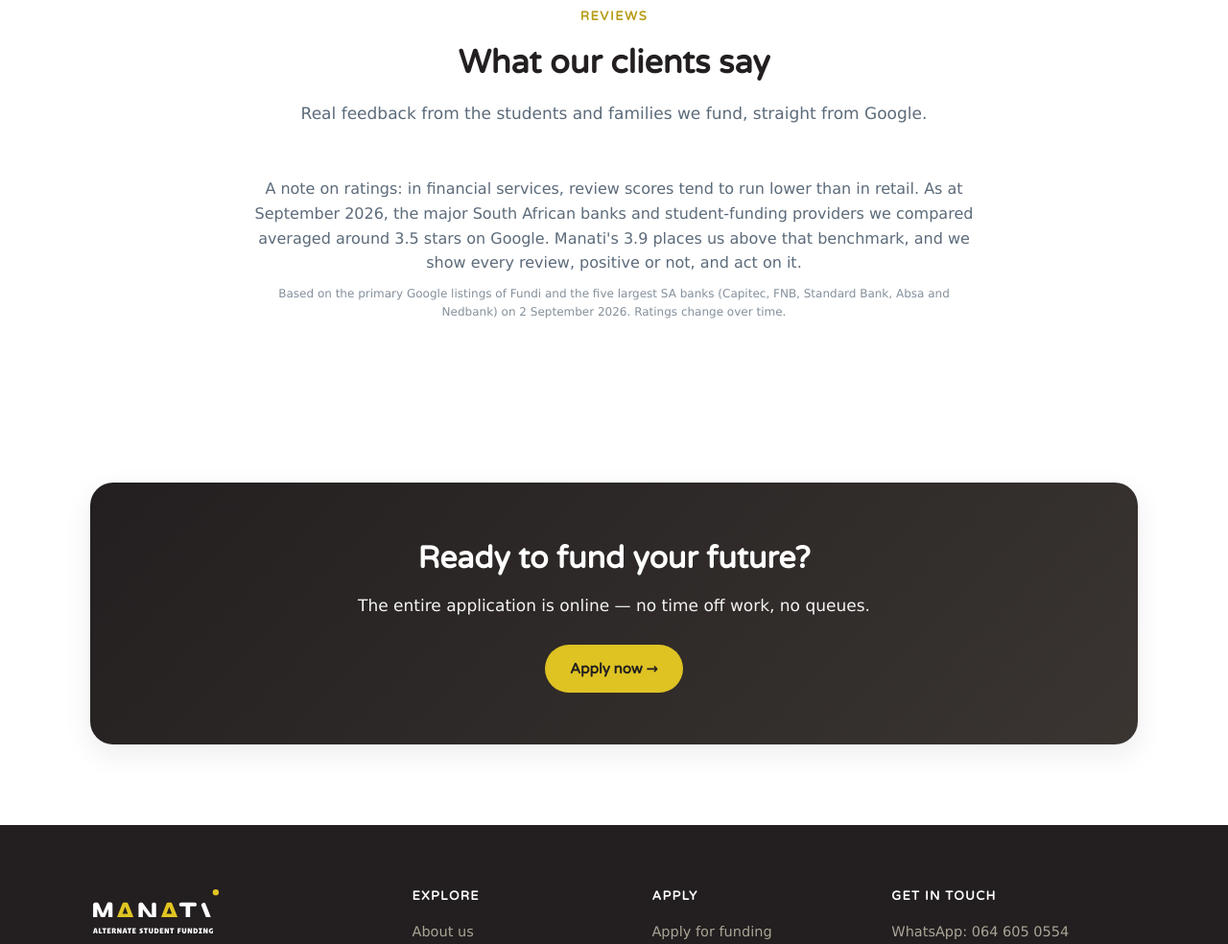
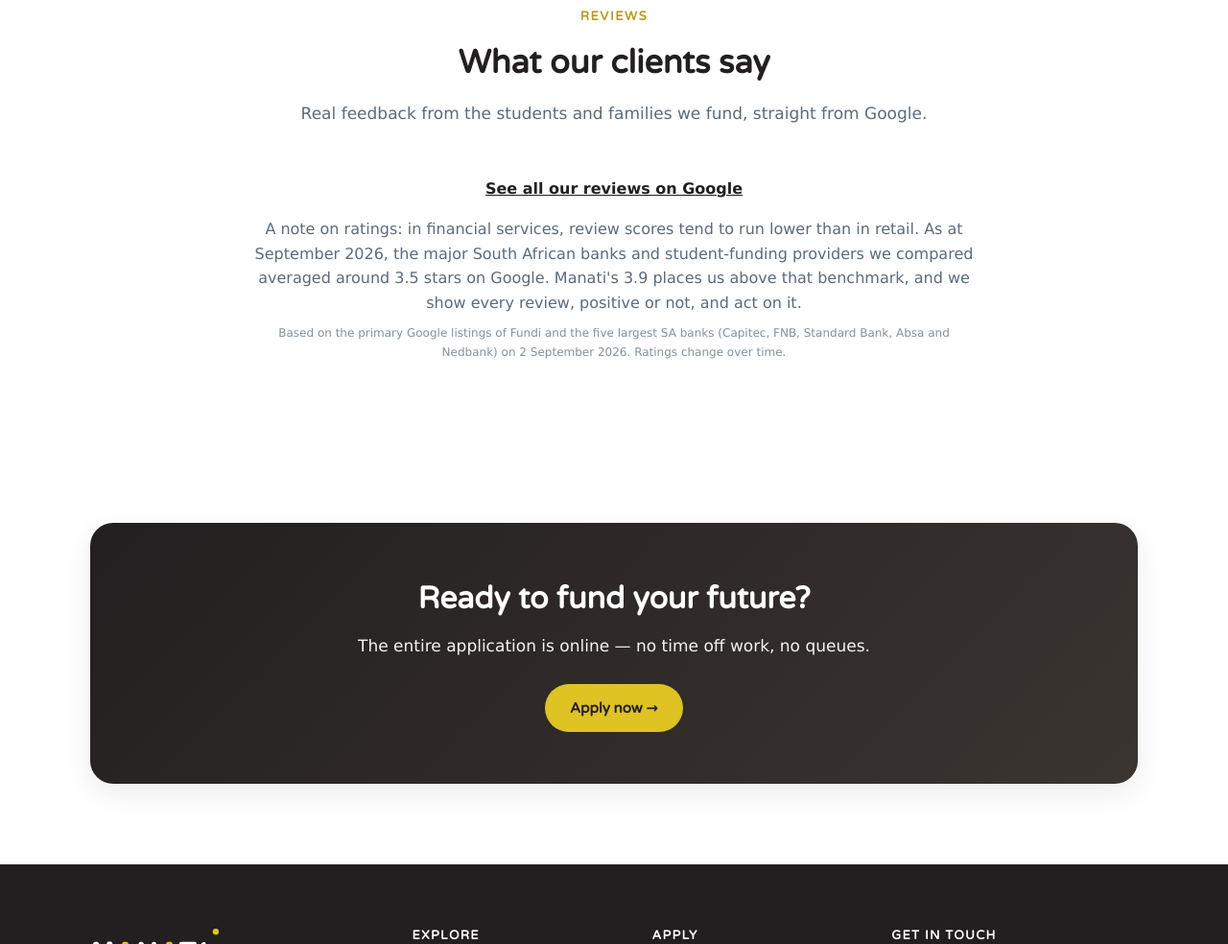
Before and after one commit to manati-asf/manati-site, an Astro site: page / in a window 1280 px wide. Shown: the part 4467-5451 px from the top of the page at 96% size. Built offline with nearby package versions, Linux system fonts and the light colour scheme; Astro itself is replaced by a stand-in of ours; a script that the page names is missing; a web font is replaced by a local one.

Commit message:
Reviews: add 'See all our reviews on Google' link (Option A, per SLT decision)

```diff
--- a/src/pages/index.astro
+++ b/src/pages/index.astro
@@ -201,7 +201,8 @@ const thumbs = ['', 'alt', 'alt2'];
     </div>
     <div id="featurable-ea7d19da-9ebd-4483-8721-467f1f6f663e" data-featurable-async></div>
     <script is:inline src="https://cdn.featurable.com/widget/v2/embed.js" defer charset="UTF-8"></script>
-    <p style="max-width:760px;margin:24px auto 0;text-align:center;color:var(--muted)">A note on ratings: in financial services, review scores tend to run lower than in retail. As at September 2026, the major South African banks and student-funding providers we compared averaged around 3.5 stars on Google. Manati's 3.9 places us above that benchmark, and we show every review, positive or not, and act on it.</p>
+    <p style="text-align:center;margin:24px 0 0"><a href="https://www.google.com/maps?cid=4950565466574727038" target="_blank" rel="noopener" style="color:var(--navy);font-weight:600;text-decoration:underline">See all our reviews on Google</a></p>
+    <p style="max-width:760px;margin:16px auto 0;text-align:center;color:var(--muted)">A note on ratings: in financial services, review scores tend to run lower than in retail. As at September 2026, the major South African banks and student-funding providers we compared averaged around 3.5 stars on Google. Manati's 3.9 places us above that benchmark, and we show every review, positive or not, and act on it.</p>
     <p style="max-width:760px;margin:10px auto 0;text-align:center;color:var(--muted);font-size:12px;opacity:.75">Based on the primary Google listings of Fundi and the five largest SA banks (Capitec, FNB, Standard Bank, Absa and Nedbank) on 2 September 2026. Ratings change over time.</p>
   </div>
 </section>
```
